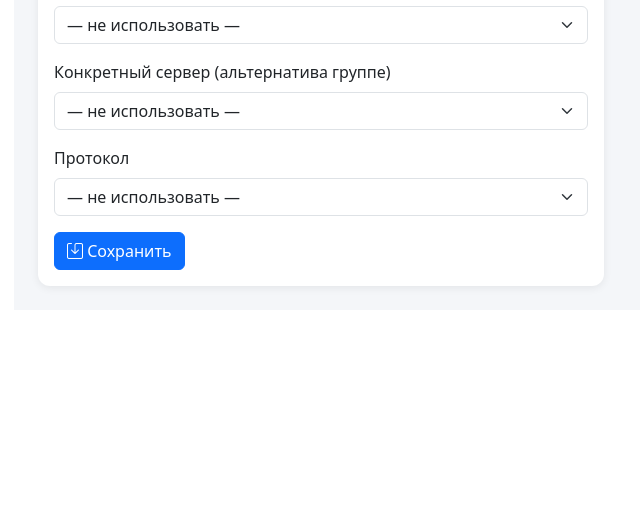
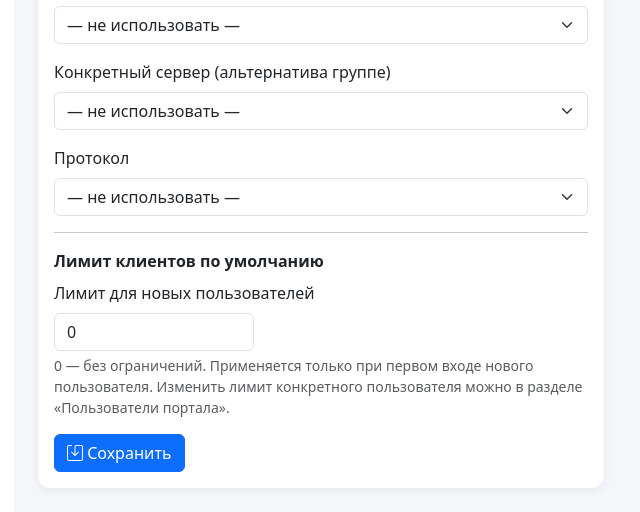
Before and after one commit to aan1805/root-cloud-vpn, a Flask app: template app/templates/settings/oidc.html in a window 1280 px wide. Shown: the part 897-1409 px from the top of the page, without its empty margins (236-876 px from the left). Before the commit the page ends 1190 px from the top, so only its background shows below. Run offline with Flask 3, Linux system fonts and the light colour scheme; the template is opened without the code that fills it, so the values that code supplies are empty.

Commit message:
feat: default count clients

```diff
--- a/app/main/routes.py
+++ b/app/main/routes.py
@@ -81,6 +81,7 @@ def oidc_settings():
         setting.auto_group_id = int(auto_group_id) if auto_group_id else None
         setting.auto_server_id = int(auto_server_id) if auto_server_id else None
         setting.auto_protocol_type = auto_protocol_type
+        setting.default_client_limit = max(0, request.form.get('default_client_limit', 0, type=int))
         db.session.commit()
         flash('Настройки OIDC сохранены.', 'success')
         return redirect(url_for('main.oidc_settings'))
--- a/app/models.py
+++ b/app/models.py
@@ -231,6 +231,7 @@ class OIDCSetting(db.Model):
     auto_group_id = db.Column(db.Integer, db.ForeignKey('server_groups.id'), nullable=True)
     auto_server_id = db.Column(db.Integer, db.ForeignKey('servers.id'), nullable=True)
     auto_protocol_type = db.Column(db.String(20), nullable=True)
+    default_client_limit = db.Column(db.Integer, default=0)  # 0 = безлимит для новых пользователей
 
     auto_group = db.relationship('ServerGroup', foreign_keys=[auto_group_id])
     auto_server = db.relationship('Server', foreign_keys=[auto_server_id])
--- a/app/portal/routes.py
+++ b/app/portal/routes.py
@@ -294,10 +294,12 @@ def callback():
     is_new = user is None
 
     if user is None:
+        default_limit = setting.default_client_limit if setting else 0
         user = OIDCUser(
             sub=sub,
             email=userinfo.get('email'),
-            name=userinfo.get('name') or userinfo.get('preferred_username')
+            name=userinfo.get('name') or userinfo.get('preferred_username'),
+            client_limit=default_limit
         )
         db.session.add(user)
     else:
--- a/app/templates/index.html
+++ b/app/templates/index.html
@@ -293,7 +293,7 @@ function updateServersTable(servers) {
             <td class="ps-3">${server.name}</td>
             <td>${server.ip}</td>
             <td><span class="badge bg-${server.status === 'online' ? 'success' : 'danger'}">${server.status}</span></td>
-            <td><a href="/servers/${server.id}/protocols" class="btn btn-sm btn-outline-secondary py-0">Просмотр</a></td>
+            <td><a href="/admin/servers/${server.id}/protocols" class="btn btn-sm btn-outline-secondary py-0">Просмотр</a></td>
         `;
     }
 }
@@ -310,7 +310,7 @@ function updateClientsTable(clients) {
         const row = tbody.insertRow();
         const gb = ((client.traffic_used_mb || 0) / 1024).toFixed(2);
         row.innerHTML = `
-            <td class="ps-3"><a href="/clients/${client.id}">${client.name}</a></td>
+            <td class="ps-3"><a href="/admin/clients/${client.id}">${client.name}</a></td>
             <td>${client.server_id ? 'Сервер #' + client.server_id : 'Группа'}</td>
             <td>${gb} GB</td>
             <td><span class="badge bg-${client.status === 'active' ? 'success' : 'secondary'}">${client.status}</span></td>
--- a/app/templates/settings/oidc.html
+++ b/app/templates/settings/oidc.html
@@ -81,6 +81,17 @@
                         </select>
                     </div>
 
+                    <hr>
+                    <p class="fw-semibold mb-2">Лимит клиентов по умолчанию</p>
+                    <div class="mb-3">
+                        <label class="form-label">Лимит для новых пользователей</label>
+                        <input type="number" name="default_client_limit" class="form-control"
+                               style="max-width: 200px;"
+                               value="{{ setting.default_client_limit if setting else 0 }}"
+                               min="0" step="1">
+                        <div class="form-text">0 — без ограничений. Применяется только при первом входе нового пользователя. Изменить лимит конкретного пользователя можно в разделе «Пользователи портала».</div>
+                    </div>
+
                     <button type="submit" class="btn btn-primary">
                         <i class="bi bi-save"></i> Сохранить
                     </button>
@@ -122,7 +133,7 @@
             <div class="card-body small">
                 <p><strong>Provider:</strong> {{ setting.provider_url }}</p>
                 <p><strong>Client ID:</strong> {{ setting.client_id }}</p>
-                <p class="mb-0"><strong>Авто-провизионирование:</strong>
+                <p><strong>Авто-провизионирование:</strong>
                     {% if setting.auto_protocol_type %}
                         {{ setting.auto_protocol_type.upper() }}
                         {% if setting.auto_group %}в группе "{{ setting.auto_group.name }}"{% endif %}
@@ -131,6 +142,13 @@
                         отключено
                     {% endif %}
                 </p>
+                <p class="mb-0"><strong>Лимит клиентов для новых:</strong>
+                    {% if setting.default_client_limit > 0 %}
+                        {{ setting.default_client_limit }}
+                    {% else %}
+                        без ограничений
+                    {% endif %}
+                </p>
             </div>
         </div>
         {% endif %}
```
Also changed, not shown: migrations/versions/e5f6a7b8c9d0_add_default_client_limit_to_oidc.py (added, +25 -0 lines).
